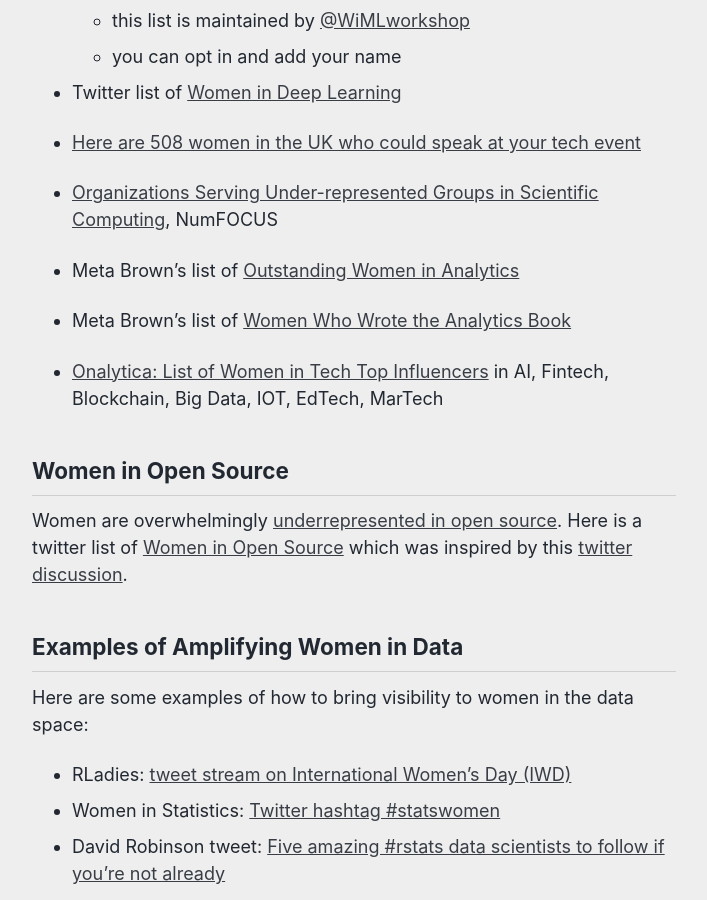
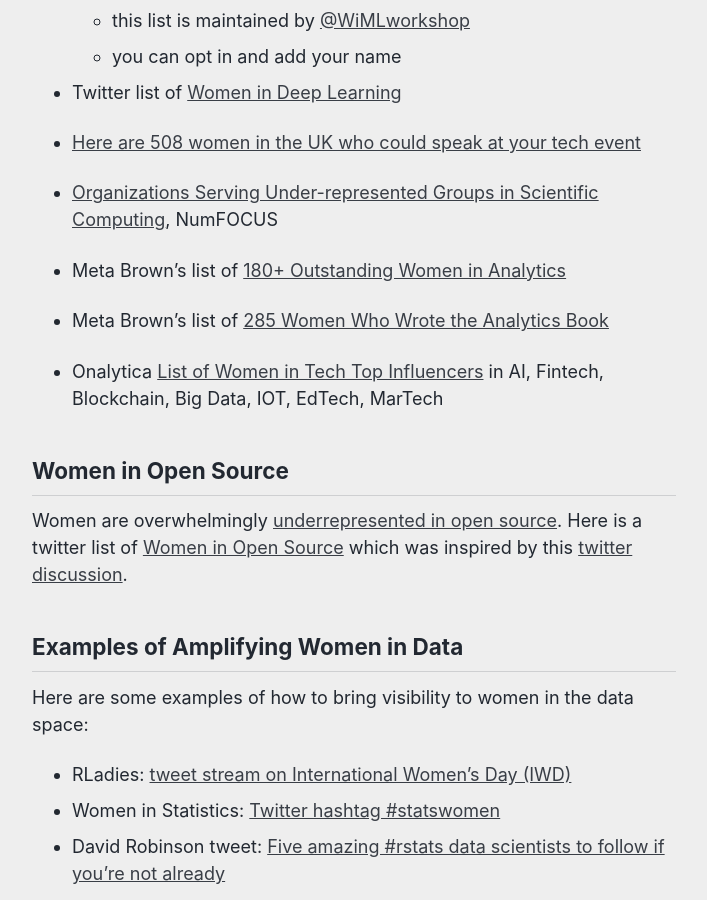
Before and after one commit to reshamas/reshamas.github.io, a Jekyll site: the page built from _posts/2018-05-09-resource-guide-for-women-in-data-science.md, in a window 1280 px wide and 900 px high, scrolled down 5508 px. Shown: the whole window, without its empty margins (286-993 px from the left). Built offline with Jekyll 4.4.1, drawn with Linux system fonts in a browser that asks for light colours.

Commit message:
Update 2018-05-09-resource-guide-for-women-in-data-science.md

```diff
--- a/_posts/2018-05-09-resource-guide-for-women-in-data-science.md
+++ b/_posts/2018-05-09-resource-guide-for-women-in-data-science.md
@@ -160,11 +160,11 @@
 
 - [Organizations Serving Under-represented Groups in Scientific Computing](https://docs.google.com/spreadsheets/d/1mabliZfmuElyQhyzgn3rlaOyG7njVu5HJC45t7RpjPs/edit?usp=sharing), NumFOCUS
 
-- Meta Brown's list of [Outstanding Women in Analytics](https://www.slideshare.net/metabrown/outstanding-women-in-analytics-2017-83016733)
+- Meta Brown's list of [180+ Outstanding Women in Analytics](https://www.slideshare.net/metabrown/outstanding-women-in-analytics-2017-83016733)
 
-- Meta Brown's list of [Women Who Wrote the Analytics Book](https://www.slideshare.net/metabrown/women-who-wrote-the-analytics-book-2nd-edition-83016736)
+- Meta Brown's list of [285 Women Who Wrote the Analytics Book](https://www.slideshare.net/metabrown/women-who-wrote-the-analytics-book-2nd-edition-83016736)
 
-- [Onalytica: List of Women in Tech Top Influencers](http://www.onalytica.com/blog/posts/women-tech-hot-topics-top-influencers/) in AI, Fintech, Blockchain, Big Data, IOT, EdTech, MarTech
+- Onalytica [List of Women in Tech Top Influencers](http://www.onalytica.com/blog/posts/women-tech-hot-topics-top-influencers/) in AI, Fintech, Blockchain, Big Data, IOT, EdTech, MarTech
 
 
 
```
